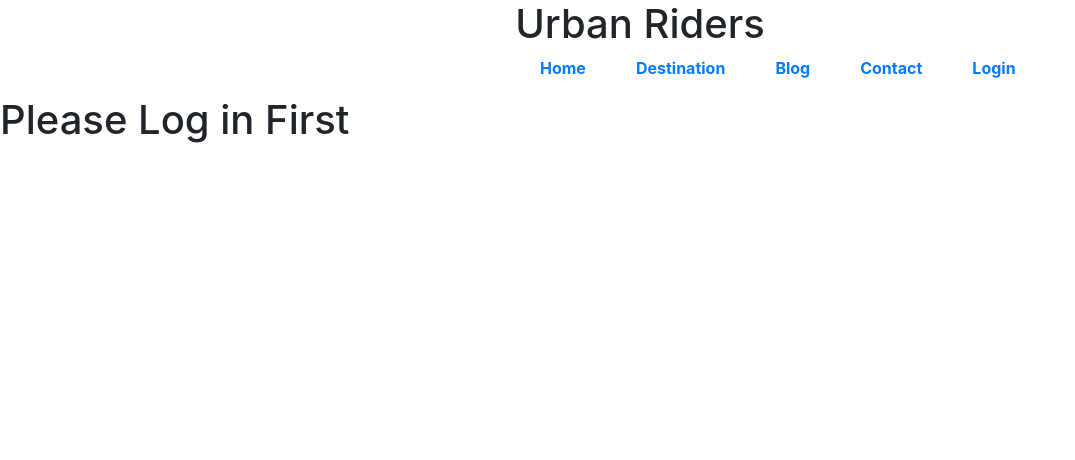
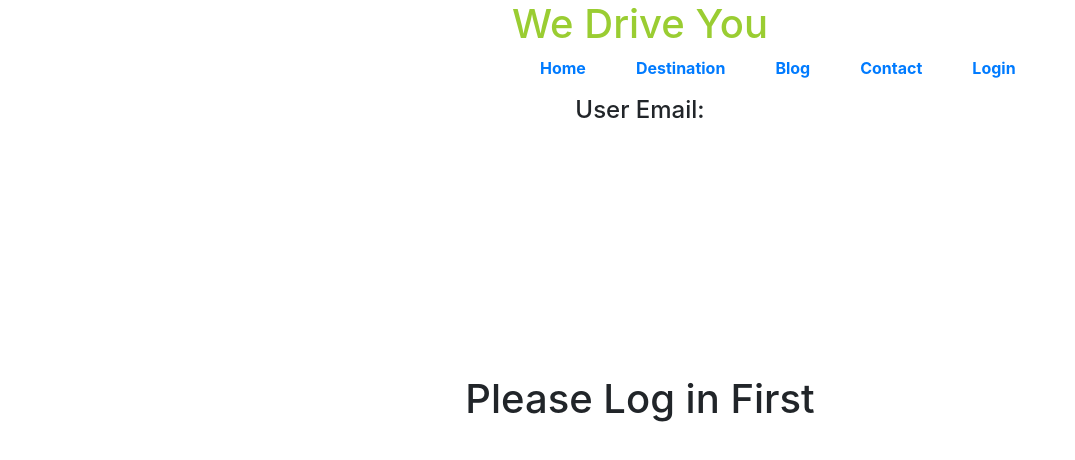
Before and after one commit to Nasif1998/we-drive-you-client, a React (Create React App) app: page /destination in a window 1280 px wide. Shown: the top 460 px of the page, without its empty margins (0-1075 px from the left). Built offline with nearby package versions, Linux system fonts and the light colour scheme.

Commit message:
almost done

```diff
--- a/src/App.js
+++ b/src/App.js
@@ -25,9 +25,9 @@ function App() {
   const [loggedInUser, setLoggedInUser] = useState({});
   return (
     <UserContext.Provider value={[loggedInUser, setLoggedInUser]}>
-        {/* <p>Name: {loggedInUser.name}</p> */}
         <Router>
-          <Header loggedInUser = {loggedInUser} setLoggedInUser={setLoggedInUser}></Header>
+          <Header></Header>
+          <h4 style={{textAlign: 'center'}}>User Email: {loggedInUser.email}</h4>
           <Switch>
             <Route path="/home">
               <Home></Home>
--- a/src/Components/Destination/Destination.js
+++ b/src/Components/Destination/Destination.js
@@ -16,7 +16,6 @@ const Destination = () => {
         setVehicle(Data[id - 1]);
     }, [id])
 
-    // console.log(vehicle.typeVehicle);
     const newId = vehicle.id;
     console.log(newId);
 
@@ -32,24 +31,21 @@ const Destination = () => {
         var text2 = document.getElementById('form1To').value;
         document.getElementById('form2To').value = text2;
     }
-    // console.log(vehicle);
 
     return (
         <div>
-            <h1>This is destination</h1>
-            <p>id: {id}</p>
             <Container>
                 <Row>
                     <Col sm={4}>
                         <Form id="form1">
                             <Form.Group>
                                 <Form.Label>Pick From</Form.Label>
-                                <Form.Control type="text" id="form1From" />
+                                <input type="text" id="form1From" required></input>
                             </Form.Group>
 
                             <Form.Group>
                                 <Form.Label>Pick To</Form.Label>
-                                <Form.Control type="text" id="form1To" />
+                                <Form.Control type="text" id="form1To" required />
                             </Form.Group>
                             <Button onClick={showForm2} value="click" variant="primary" type="button">
                                 Search
@@ -67,22 +63,6 @@ const Destination = () => {
                                     <Form.Label>Destination To</Form.Label>
                                     <Form.Control type="text" id="form2To" />
                                 </Form.Group>
-                                {/* {
-                                id ===1 ? <div>
-                                            <h6>{typeVehicle}</h6>
-                                            <img src={people} alt="" srcset=""/>
-                                            <h6>4</h6>
-                                            <br/>
-                                            <h6>{typeVehicle}</h6>
-                                            <img src={people} alt="" srcset=""/>
-                                            <h6>4</h6>
-                                            <br/>
-                                            <h6>{typeVehicle}</h6>
-                                            <img src={people} alt="" srcset=""/>
-                                            <h6>4</h6>
-                                         </div> :null
-
-                            } */}
                             </Form>
                             {
                                 <div style={{display: 'flex', flexDirection: 'row', gap: '1rem', marginBottom: '20px'}}>
--- a/src/Components/Destination2/Destination2.js
+++ b/src/Components/Destination2/Destination2.js
@@ -2,7 +2,7 @@ import React from 'react';
 
 const Destination2 = () => {
     return (
-        <div>
+        <div style={{textAlign: 'center', marginTop: '250px'}}>
             <h1>Please Log in First</h1>
         </div>
     );
--- a/src/Components/Header/Header.js
+++ b/src/Components/Header/Header.js
@@ -2,11 +2,11 @@ import React from 'react';
 import { Link } from 'react-router-dom';
 import './Header.css'
 
-const Header = (props) => {
-    const {loggesInUser, setLoggedInUser} = props;
+const Header = () => {
+
     return (
         <div>
-            <h1 className="header">Urban Riders</h1>
+            <h1 style={{color: 'yellowgreen'}} className="header">We Drive You</h1>
             <nav className="nav">
                 <ul>
                     <li>
@@ -24,9 +24,6 @@ const Header = (props) => {
                     <li>
                         <Link to="/login">Login</Link>
                     </li>
-                    {/* <li>
-                        <h6>User: {() => setLoggedInUser(loggedInUser)}</h6>
-                    </li> */}
                 </ul>
             </nav>
         </div>
--- a/src/Components/Vehicles/Vehicles.js
+++ b/src/Components/Vehicles/Vehicles.js
@@ -14,7 +14,6 @@ const Vehicles = (props) => {
         border: '1px solid purple',
         marginTop: '200px',
         marginBottom: '250px',
-        // marginLeft: '10px',
         padding: '20px',
         borderRadius: '20px',
         textAlign: 'center',
```
Also changed, not shown: src/Components/Login/Login.js (+0 -16 lines).
